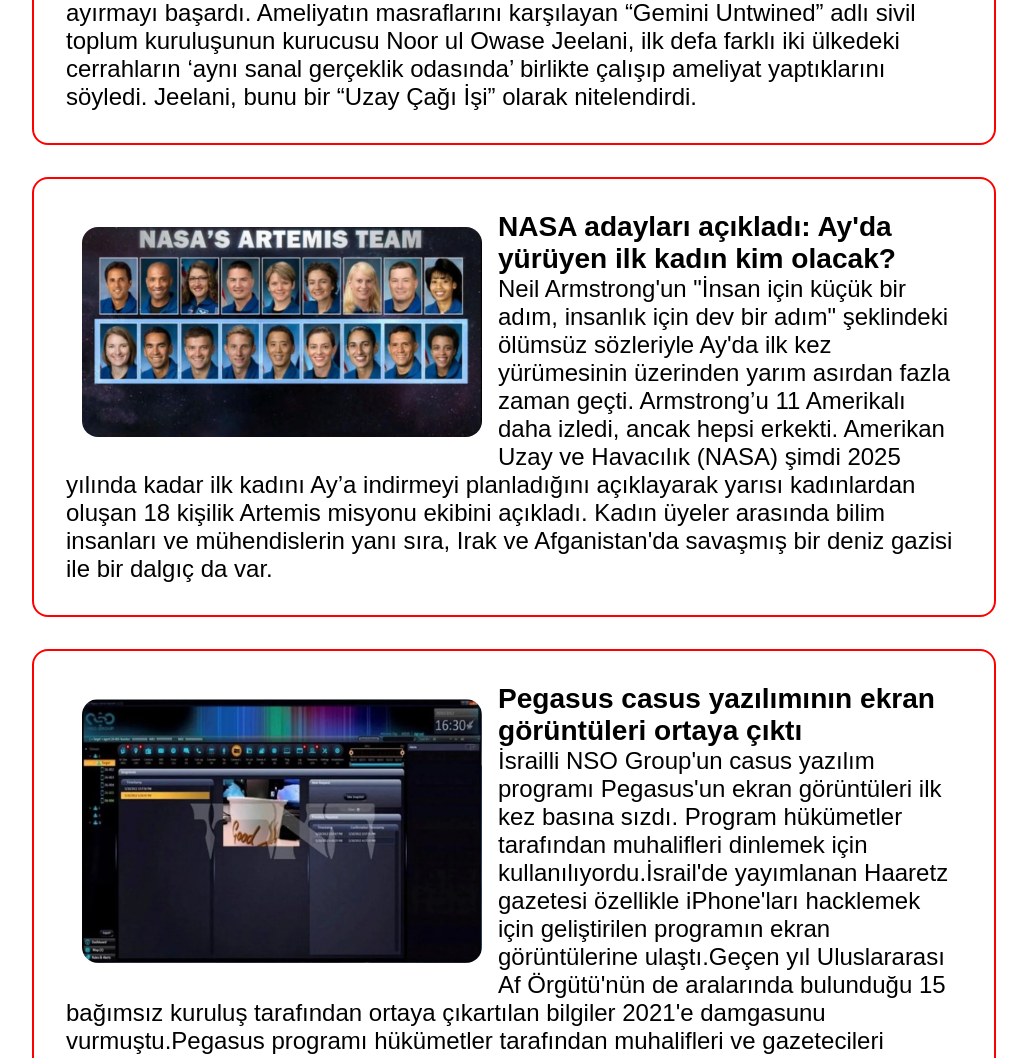
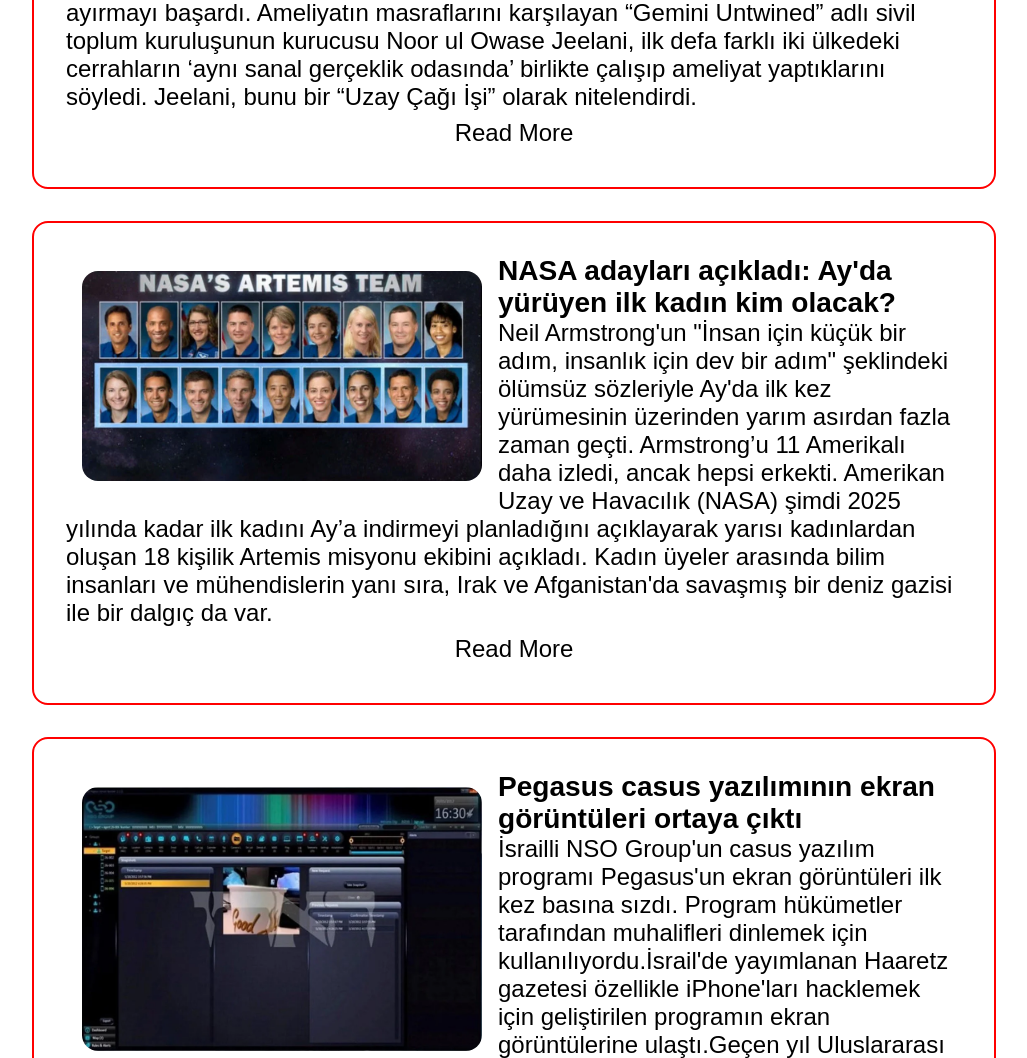
Before and after one commit to B-Oz/IT-News-float, a plain HTML site: page index.html in a window 1280 px wide. Shown: the part 463-1521 px from the top of the page, without its empty margins (126-1153 px from the left). Drawn offline with Linux system fonts and the light colour scheme.

Commit message:
read more

```diff
--- a/index.html
+++ b/index.html
@@ -17,18 +17,25 @@
         <img class="left" src="./img/yapışık ikzler1.webp" alt="ikizler1">
         <h3>Yapışık ikizleri sanal gerçeklik ayırdı</h3>
         <p>Üç yaşındaki Bernardo ve Arthur Lima, Brezilya’nın Rio de Janeiro kentinde, İngiliz doktorlarının katılımıyla Ameliyat edildi. Brezilyalı hekimler, Londra’daki Great Ormond Street Hastanesi doktorlarının talimatları doğrultusunda hareket etti. Aylardır ikizlerin Sanal Gerçeklik projeksiyonlarını kullanarak teknikler deneyen Brezilyalı ve İngiliz cerrahlar onları ayırmayı başardı. Ameliyatın masraflarını karşılayan “Gemini Untwined” adlı sivil toplum kuruluşunun kurucusu Noor ul Owase Jeelani, ilk defa farklı iki ülkedeki cerrahların ‘aynı sanal gerçeklik odasında’ birlikte çalışıp ameliyat yaptıklarını söyledi. Jeelani, bunu bir “Uzay Çağı İşi” olarak nitelendirdi.</p>
+        <div class="a">  <a href="https://www.cnnturk.com/dunya/yapisik-ikizleri-sanal-gerceklik-ayirdi">Read More</a></div>
+
         <!-- <img class="right" src="./img/yapışık ikizler 2.webp" alt="ikizler2"> -->
     </div>
     <div class="float 2">
         <img class="left"src="./img/nasa1.webp" alt="nasa1">
         <h3>NASA adayları açıkladı: Ay'da yürüyen ilk kadın kim olacak?</h3>
         <p>Neil Armstrong'un "İnsan için küçük bir adım, insanlık için dev bir adım" şeklindeki ölümsüz sözleriyle Ay'da ilk kez yürümesinin üzerinden yarım asırdan fazla zaman geçti. Armstrong’u 11 Amerikalı daha izledi, ancak hepsi erkekti. Amerikan Uzay ve Havacılık (NASA) şimdi 2025 yılında kadar ilk kadını Ay’a indirmeyi planladığını açıklayarak yarısı kadınlardan oluşan 18 kişilik Artemis misyonu ekibini açıkladı. Kadın üyeler arasında bilim insanları ve mühendislerin yanı sıra, Irak ve Afganistan'da savaşmış bir deniz gazisi ile bir dalgıç da var.</p>
+        <div class="a"><a href="https://www.ntv.com.tr/galeri/teknoloji/nasa-adaylari-acikladi-ayda-yuruyen-ilk-kadin-kim-olacak,MK49YI3ADk2sMnrur_5WwA">Read More</a></div>
+
+
         <!-- <img class="right" src="./img/nasa2.webp" alt="nasa2"> -->
     </div>
     <div class="float 3">
         <img class="left"src="./img/pegasus.webp" alt="pegasus1">
         <h3>Pegasus casus yazılımının ekran görüntüleri ortaya çıktı</h3>
         <p>İsrailli NSO Group'un casus yazılım programı Pegasus'un ekran görüntüleri ilk kez basına sızdı. Program hükümetler tarafından muhalifleri dinlemek için kullanılıyordu.İsrail'de yayımlanan Haaretz gazetesi özellikle iPhone'ları hacklemek için geliştirilen programın ekran görüntülerine ulaştı.Geçen yıl Uluslararası Af Örgütü'nün de aralarında bulunduğu 15 bağımsız kuruluş tarafından ortaya çıkartılan bilgiler 2021'e damgasunu vurmuştu.Pegasus programı hükümetler tarafından muhalifleri ve gazetecileri izlemek için kullanılmıştı.Skandalın ortaya çıkmasının ardından NSO Group'un CEO'su istifa etmişti.</p>
+        <div class="a"><a href="https://www.ntv.com.tr/teknoloji/pegasus-casus-yaziliminin-ekran-goruntuleri-ortaya-cikti,_My1nAe7OEaB_xk5m9OZ3g">Read More</a></div>
+
         <!-- <img class="right" src="./img/pegasus 2.webp" alt="pegasus2"> -->
     </div>
 </div>
--- a/style.css
+++ b/style.css
@@ -42,9 +42,24 @@
     border-radius: 1rem;
     margin: 1rem;
     padding: 2rem;
+    min-width: 400px;
+
 
 }
-
+.a{
+    display: flex;
+    justify-content: center;
+    align-items: center;
+    margin: .5rem;
+}
+a{
+    text-decoration: none;
+    align-items: center;
+    color: black;
+}
+a:hover{
+    text-decoration: underline;
+}
 .left{
     float: left;
 }
```
